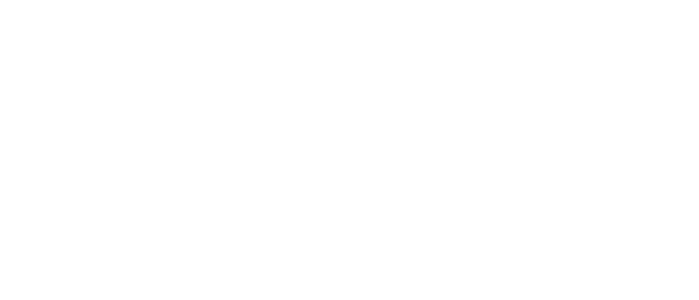
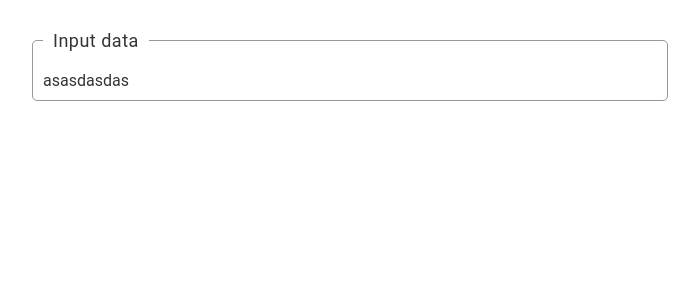
Before and after one commit to grjus-portfolio/react-hook-form-class-component, a React (Create React App) app: page / in a window 1280 px wide. Shown: the top 300 px of the page, without its empty margins (290-989 px from the left). Built offline with nearby package versions, Linux system fonts and the light colour scheme.

Commit message:
Added main card component

```diff
--- a/src/App.js
+++ b/src/App.js
@@ -1,10 +1,13 @@
 import React from "react";
+import MainComponent from "./components/MainContainer"
 
 
 function App() {
   return (
-    <div>
-    </div>
+    <MainComponent title="Input data">
+      asasdasdas
+    </MainComponent>
+
   );
 }
 
--- /dev/null
+++ b/src/components/MainContainer/index.jsx
@@ -0,0 +1,14 @@
+import React, { Component } from 'react';
+import {Container, Legend} from "./style"
+
+export default class MainComponent extends Component {
+    render() {
+        const {children, title} = this.props
+        return (
+            <Container>
+                <Legend>{title}</Legend>
+                {children}
+            </Container>
+        )
+    }
+}
--- /dev/null
+++ b/src/components/MainContainer/style.js
@@ -0,0 +1,18 @@
+import styled from "styled-components";
+
+export const Container = styled.fieldset`
+display:flex;
+flex-direction:column;
+justify-content:space-around;
+padding:10px;
+border: 1px solid rgba(0,0,0,0.4);
+border-radius:5px;
+padding:10px;
+`
+
+export const Legend = styled.legend`
+padding:10px;
+font-size:18px;
+letter-spacing:0.5px;
+
+`
--- a/src/style.js
+++ b/src/style.js
@@ -3,10 +3,13 @@
 export const GlobalStyle = createGlobalStyle`
 
 body{
-    text-align:center;
+    display:block;
+    width:50%;
+    margin:auto;
     font-family: 'Roboto', sans-serif;
     font-size:16px;
-    color:rgba(0,0,0,0.8)
+    color:rgba(0,0,0,0.8);
+    padding:20px;
 }
 
 `
```
